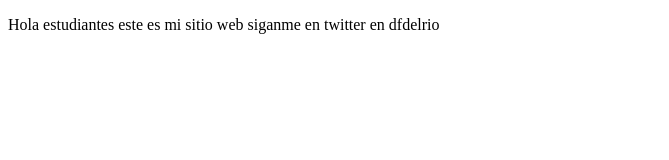
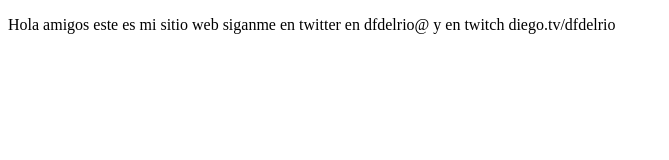
Before and after one commit to Diego19850911/proyectoDemoCursoPrework, a plain HTML site: page index.html in a window 1280 px wide. Shown: the whole page, without its empty margins (0-669 px from the left). Drawn offline with Linux system fonts and the light colour scheme.

Commit message:
cambios agregamos sitios de twitch

```diff
--- a/index.html
+++ b/index.html
@@ -8,8 +8,8 @@
 </head>
 <body>
     <P>
-        Hola estudiantes este es mi sitio web
-        siganme en twitter en dfdelrio
+        Hola amigos este es mi sitio web
+        siganme en twitter en dfdelrio@ y en twitch diego.tv/dfdelrio
     </P>
 </body>
 </html>
```
